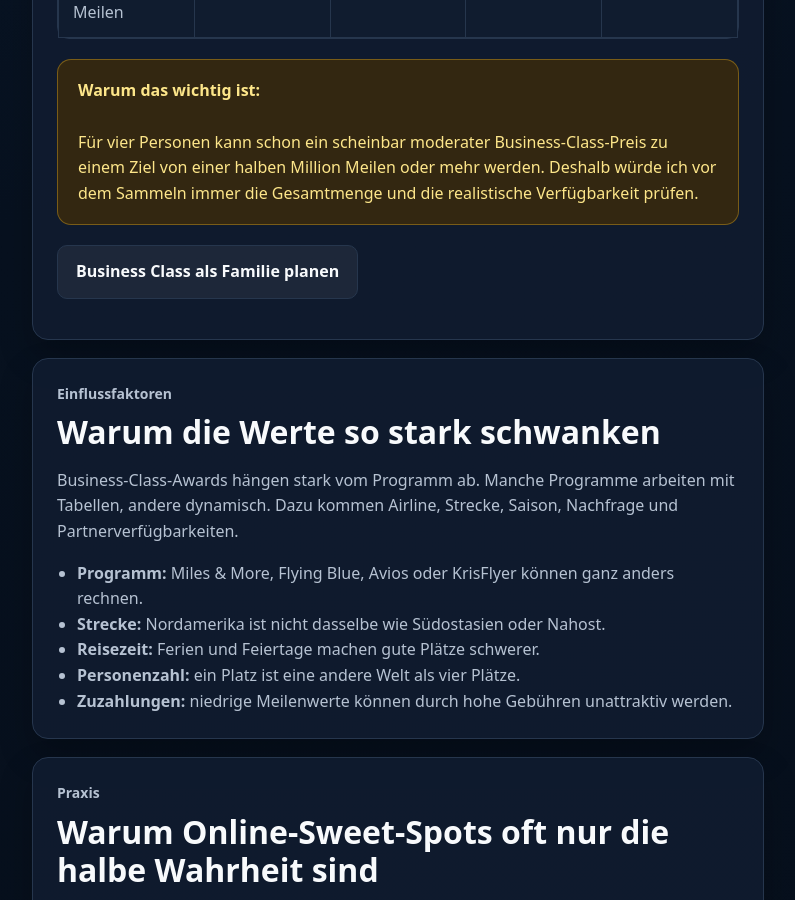
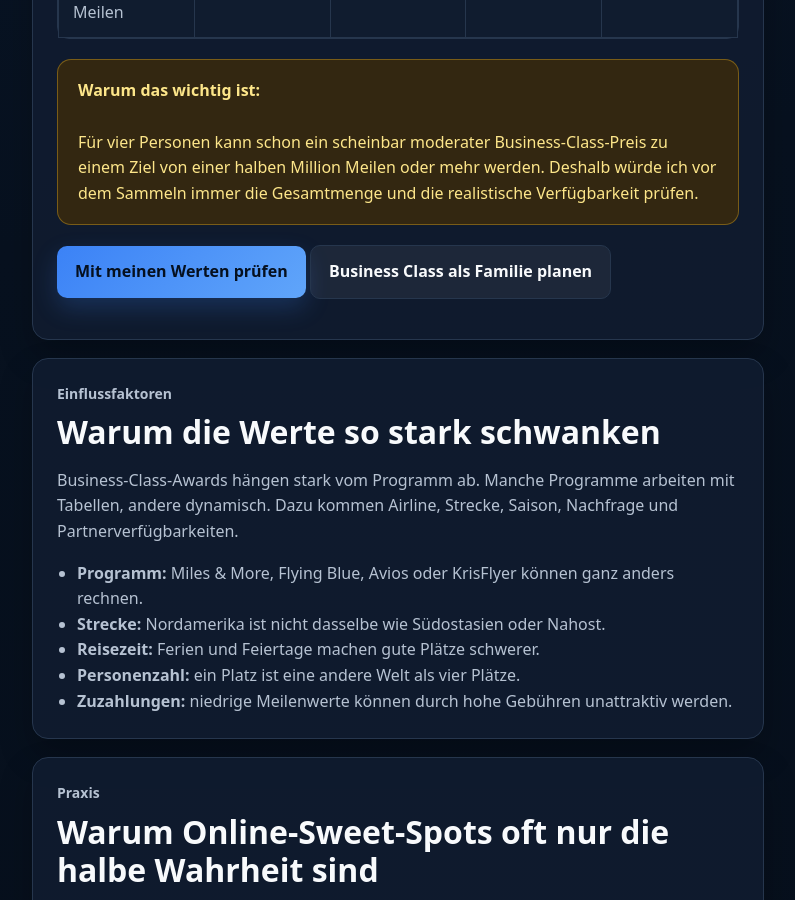
Before and after one commit to Praemienflug-Planer/miles-planer, a Jekyll site: the page built from meilen-business-class/index.html, in a window 1280 px wide and 900 px high, scrolled down 2662 px. Shown: the whole window, without its empty margins (68-863 px from the left). Built offline with Jekyll 4.4.1, drawn with Linux system fonts in a browser that asks for light colours; some of the changed text lies outside the part shown.

Commit message:
Add contextual calculator CTAs to Business Class guide

```diff
--- a/meilen-business-class/index.html
+++ b/meilen-business-class/index.html
@@ -53,14 +53,14 @@
 <body>
 <header class="site-header"><div class="container nav"><a class="brand" href="/">Prämienflug-Planer</a><nav class="main-nav" aria-label="Hauptnavigation"><a href="/rechner/">Rechner</a><a href="/meilen-business-class/">Business Class</a><a href="/meilen-thailand/">Thailand</a><a href="/meilen-new-york/">New York</a><a href="/amex-meilen-umrechnen/">Amex umrechnen</a><a href="/meilen-sammeln/">Meilen sammeln</a><a href="/faq/">FAQ</a><a href="/kontakt.html">Kontakt</a></nav></div></header>
 <main>
-<section class="hero hero-small hero-business"><div class="container hero-grid seo-hero-grid"><div><p class="eyebrow">Business Class mit Meilen</p><h1>Wie viele Meilen braucht man für Business Class?</h1><p class="hero-text">Business Class ist für viele das große Meilenziel. Gleichzeitig ist genau hier die Gefahr groß, sich von schönen Einzelbeispielen blenden zu lassen.</p><p class="hero-text">Die echte Frage lautet nicht nur: „Wie viele Meilen kostet Business Class?“ Sondern: Gibt es passende Plätze, passen Gebühren und Routing – und ist das Ziel für deine Personenzahl realistisch?</p><div class="hero-actions"><a class="btn btn-primary" href="/rechner/">Business Class berechnen</a><a class="btn btn-secondary" href="#schnellrechnung">Schnellrechnung ansehen</a></div><div class="trust-note">Orientierung statt Garantie: Awardpreise, Zuschläge und Verfügbarkeiten können sich jederzeit ändern.</div></div><div class="hero-card"><h2>Kurz gesagt</h2><ul><li>oft ca. 40.000 bis 120.000+ Meilen pro Strecke</li><li>Return-Flüge verdoppeln den Bedarf grob</li><li>Gebühren und Zuschläge können hoch sein</li><li>für Familien sind mehrere Plätze der Engpass</li><li>Premium Economy kann ein realistischer Plan B sein</li></ul></div></div></section>
+<section class="hero hero-small hero-business"><div class="container hero-grid seo-hero-grid"><div><p class="eyebrow">Business Class mit Meilen</p><h1>Wie viele Meilen braucht man für Business Class?</h1><p class="hero-text">Business Class ist für viele das große Meilenziel. Gleichzeitig ist genau hier die Gefahr groß, sich von schönen Einzelbeispielen blenden zu lassen.</p><p class="hero-text">Die echte Frage lautet nicht nur: „Wie viele Meilen kostet Business Class?“ Sondern: Gibt es passende Plätze, passen Gebühren und Routing – und ist das Ziel für deine Personenzahl realistisch?</p><div class="hero-actions"><a class="btn btn-primary" href="/rechner/?klasse=Business&quelle=business-class">Business Class berechnen</a><a class="btn btn-secondary" href="#schnellrechnung">Schnellrechnung ansehen</a></div><div class="trust-note">Orientierung statt Garantie: Awardpreise, Zuschläge und Verfügbarkeiten können sich jederzeit ändern.</div></div><div class="hero-card"><h2>Kurz gesagt</h2><ul><li>oft ca. 40.000 bis 120.000+ Meilen pro Strecke</li><li>Return-Flüge verdoppeln den Bedarf grob</li><li>Gebühren und Zuschläge können hoch sein</li><li>für Familien sind mehrere Plätze der Engpass</li><li>Premium Economy kann ein realistischer Plan B sein</li></ul></div></div></section>
 
 <section class="section"><div class="container seo-layout"><article class="seo-content">
 <div class="article-card seo-card"><p class="eyebrow">Kurzantwort</p><h2>Die ehrliche Kurzantwort</h2><p>Für Business Class gibt es keinen festen Standardwert. Je nach Programm, Strecke und Datum kann ein One-Way-Flug deutlich unter 60.000 Meilen liegen – oder weit über 100.000 Meilen kosten.</p><p>Für eine einzelne Person ist das schon relevant. Für zwei Erwachsene und Kinder wird daraus schnell ein sehr großes Sammelziel. Deshalb sollte man Business Class mit Meilen immer als Gesamtpaket betrachten: Meilen, Zuzahlung, Verfügbarkeit und Reisekomfort.</p><div class="warning-box"><strong>Praxisregel:</strong><br><br>Der beste Meilenwert hilft nichts, wenn nur ein Platz verfügbar ist, die Zuschläge zu hoch sind oder das Routing mit Kindern unpraktisch wird.</div></div>
 
 <div class="article-card seo-card" id="typische-werte"><p class="eyebrow">Größenordnung</p><h2>Typische Meilenwerte für Business Class</h2><p>Die folgende Übersicht ist bewusst grob. Sie soll helfen, ein Gefühl für die Größenordnung zu bekommen – nicht eine konkrete Buchung versprechen.</p><div class="seo-table-wrap"><table class="seo-table"><thead><tr><th>Beispiel</th><th>Typische Größenordnung</th><th>Einordnung</th></tr></thead><tbody><tr><td>Kürzere Langstrecken / Sweet Spots</td><td>ca. 40.000–60.000 Meilen pro Strecke</td><td>attraktiv, aber oft nur bei bestimmten Programmen oder Routings</td></tr><tr><td>Klassische Langstrecken</td><td>ca. 60.000–90.000 Meilen pro Strecke</td><td>häufige Planungsgröße</td></tr><tr><td>Dynamische oder teure Verfügbarkeiten</td><td>90.000–120.000+ Meilen pro Strecke</td><td>bei hoher Nachfrage auch deutlich mehr möglich</td></tr><tr><td>Return für 1 Person</td><td>oft 120.000–180.000+ Meilen</td><td>plus Steuern, Gebühren und Zuschläge</td></tr><tr><td>Return für 4 Personen</td><td>oft mehrere hunderttausend Meilen</td><td>Verfügbarkeit wird wichtiger als der reine Meilenwert</td></tr></tbody></table></div></div>
 
-<div class="article-card seo-card" id="schnellrechnung"><p class="eyebrow">Schnellrechnung</p><h2>Was bedeuten 60.000, 80.000 oder 100.000 Meilen pro Person?</h2><p>Ein Preis pro Person wirkt schnell überschaubar. Erst die Gesamtrechnung zeigt, wie groß das Ziel wirklich wird. Die Tabelle multipliziert drei reine Beispielwerte – ohne Kinderermäßigungen, Transferboni oder programmspezifische Sonderregeln.</p><div class="seo-table-wrap"><table class="seo-table"><thead><tr><th>Beispielpreis pro Person &amp; Strecke</th><th>1 Person One-Way</th><th>2 Personen One-Way</th><th>4 Personen One-Way</th><th>4 Personen Return</th></tr></thead><tbody><tr><td>60.000 Meilen</td><td>60.000</td><td>120.000</td><td>240.000</td><td>480.000</td></tr><tr><td>80.000 Meilen</td><td>80.000</td><td>160.000</td><td>320.000</td><td>640.000</td></tr><tr><td>100.000 Meilen</td><td>100.000</td><td>200.000</td><td>400.000</td><td>800.000</td></tr></tbody></table></div><div class="warning-box"><strong>Warum das wichtig ist:</strong><br><br>Für vier Personen kann schon ein scheinbar moderater Business-Class-Preis zu einem Ziel von einer halben Million Meilen oder mehr werden. Deshalb würde ich vor dem Sammeln immer die Gesamtmenge und die realistische Verfügbarkeit prüfen.</div><p><a class="btn btn-secondary" href="/business-class-familie-meilen/">Business Class als Familie planen</a></p></div>
+<div class="article-card seo-card" id="schnellrechnung"><p class="eyebrow">Schnellrechnung</p><h2>Was bedeuten 60.000, 80.000 oder 100.000 Meilen pro Person?</h2><p>Ein Preis pro Person wirkt schnell überschaubar. Erst die Gesamtrechnung zeigt, wie groß das Ziel wirklich wird. Die Tabelle multipliziert drei reine Beispielwerte – ohne Kinderermäßigungen, Transferboni oder programmspezifische Sonderregeln.</p><div class="seo-table-wrap"><table class="seo-table"><thead><tr><th>Beispielpreis pro Person &amp; Strecke</th><th>1 Person One-Way</th><th>2 Personen One-Way</th><th>4 Personen One-Way</th><th>4 Personen Return</th></tr></thead><tbody><tr><td>60.000 Meilen</td><td>60.000</td><td>120.000</td><td>240.000</td><td>480.000</td></tr><tr><td>80.000 Meilen</td><td>80.000</td><td>160.000</td><td>320.000</td><td>640.000</td></tr><tr><td>100.000 Meilen</td><td>100.000</td><td>200.000</td><td>400.000</td><td>800.000</td></tr></tbody></table></div><div class="warning-box"><strong>Warum das wichtig ist:</strong><br><br>Für vier Personen kann schon ein scheinbar moderater Business-Class-Preis zu einem Ziel von einer halben Million Meilen oder mehr werden. Deshalb würde ich vor dem Sammeln immer die Gesamtmenge und die realistische Verfügbarkeit prüfen.</div><p><a class="btn btn-primary" href="/rechner/?klasse=Business&quelle=business-class">Mit meinen Werten prüfen</a> <a class="btn btn-secondary" href="/business-class-familie-meilen/">Business Class als Familie planen</a></p></div>
 
 <div class="article-card seo-card"><p class="eyebrow">Einflussfaktoren</p><h2>Warum die Werte so stark schwanken</h2><p>Business-Class-Awards hängen stark vom Programm ab. Manche Programme arbeiten mit Tabellen, andere dynamisch. Dazu kommen Airline, Strecke, Saison, Nachfrage und Partnerverfügbarkeiten.</p><ul><li><strong>Programm:</strong> Miles &amp; More, Flying Blue, Avios oder KrisFlyer können ganz anders rechnen.</li><li><strong>Strecke:</strong> Nordamerika ist nicht dasselbe wie Südostasien oder Nahost.</li><li><strong>Reisezeit:</strong> Ferien und Feiertage machen gute Plätze schwerer.</li><li><strong>Personenzahl:</strong> ein Platz ist eine andere Welt als vier Plätze.</li><li><strong>Zuzahlungen:</strong> niedrige Meilenwerte können durch hohe Gebühren unattraktiv werden.</li></ul></div>
 
@@ -70,12 +70,12 @@
 
 <div class="article-card seo-card"><p class="eyebrow">Kosten</p><h2>Meilen reichen nicht: Gebühren und Zuschläge</h2><p>Ein häufiger Fehler ist die Annahme: genug Meilen = kostenloser Business-Class-Flug. In der Praxis kommen fast immer Cash-Kosten dazu.</p><ul><li>Flughafensteuern</li><li>Sicherheitsgebühren</li><li>Airline-Zuschläge</li><li>Service- oder programmbedingte Gebühren</li></ul><div class="warning-box"><strong>Wichtig:</strong><br><br>Vergleiche immer den Award inklusive Zuzahlung mit dem Cashpreis. Erst dann weißt du, ob die Einlösung wirklich sinnvoll ist.</div><p><a class="text-link" href="/praemienflug-steuern-gebuehren/">Steuern, Gebühren und Zuschläge einfach erklärt</a></p></div>
 
-<div class="article-card seo-card"><p class="eyebrow">Fazit</p><h2>Business Class mit Meilen ist ein gutes Ziel – aber kein Selbstläufer</h2><p>Business Class kann eine sehr starke Meileneinlösung sein. Für Familien ist sie aber eher ein ambitioniertes Ziel als ein einfacher Standardfall.</p><p>Realistisch wird es, wenn Meilenmenge, Zeitraum, Programm, Verfügbarkeit und Zuzahlungen zusammenpassen. Genau deshalb lohnt es sich, zuerst die eigene Größenordnung zu berechnen.</p><p><a class="btn btn-primary" href="/rechner/">Business Class jetzt berechnen</a></p></div>
+<div class="article-card seo-card"><p class="eyebrow">Fazit</p><h2>Business Class mit Meilen ist ein gutes Ziel – aber kein Selbstläufer</h2><p>Business Class kann eine sehr starke Meileneinlösung sein. Für Familien ist sie aber eher ein ambitioniertes Ziel als ein einfacher Standardfall.</p><p>Realistisch wird es, wenn Meilenmenge, Zeitraum, Programm, Verfügbarkeit und Zuzahlungen zusammenpassen. Genau deshalb lohnt es sich, zuerst die eigene Größenordnung zu berechnen.</p><p><a class="btn btn-primary" href="/rechner/?klasse=Business&quelle=business-class">Business Class jetzt berechnen</a></p></div>
 
 <div class="article-card seo-card"><p class="eyebrow">FAQ</p><h2>Häufige Fragen</h2><div class="faq-list"><div class="faq-item"><h3>Wie viele Meilen braucht man ungefähr für Business Class?</h3><p>Grob oft zwischen 40.000 und 120.000+ Meilen pro Strecke. Der echte Wert hängt stark von Programm, Route und Verfügbarkeit ab.</p></div><div class="faq-item"><h3>Ist Business Class mit Meilen für Familien realistisch?</h3><p>Ja, aber anspruchsvoll. Der Meilenbedarf steigt stark und mehrere Plätze auf demselben Flug sind schwerer zu finden.</p></div><div class="faq-item"><h3>Sind Gebühren in den Meilen enthalten?</h3><p>Nein. Steuern, Gebühren und Zuschläge kommen häufig zusätzlich dazu.</p></div><div class="faq-item"><h3>Was ist der beste Plan B?</h3><p>Für Familien oft Premium Economy, andere Abflughäfen oder eine getrennte Strategie für Hin- und Rückflug.</p></div></div></div>
-</article><aside class="seo-sidebar"><div class="article-card seo-card sticky-card"><p class="eyebrow">Nächster Schritt</p><h3>Business Class realistisch prüfen</h3><p>Berechne, wie groß deine Sammellücke ist und ob Business Class für deine Personenzahl erreichbar wirkt.</p><a class="btn btn-primary" href="/rechner/">Zum Rechner</a></div><div class="article-card seo-card"><p class="eyebrow">Weiterlesen</p><div class="sidebar-links"><a href="/business-class-familie-meilen/">Business Class als Familie</a><a href="/vier-praemienflug-plaetze-finden/">4 Prämienflug-Plätze finden</a><a href="/meilen-thailand/">Thailand mit Meilen</a><a href="/meilen-new-york/">New York mit Meilen</a><a href="/amex-meilen-umrechnen/">Amex Punkte umrechnen</a><a href="/meilen-sammeln/">Meilen sammeln</a></div></div></aside></div></section>
+</article><aside class="seo-sidebar"><div class="article-card seo-card sticky-card"><p class="eyebrow">Nächster Schritt</p><h3>Business Class realistisch prüfen</h3><p>Berechne, wie groß deine Sammellücke ist und ob Business Class für deine Personenzahl erreichbar wirkt.</p><a class="btn btn-primary" href="/rechner/?klasse=Business&quelle=business-class">Zum Rechner</a></div><div class="article-card seo-card"><p class="eyebrow">Weiterlesen</p><div class="sidebar-links"><a href="/business-class-familie-meilen/">Business Class als Familie</a><a href="/vier-praemienflug-plaetze-finden/">4 Prämienflug-Plätze finden</a><a href="/meilen-thailand/">Thailand mit Meilen</a><a href="/meilen-new-york/">New York mit Meilen</a><a href="/amex-meilen-umrechnen/">Amex Punkte umrechnen</a><a href="/meilen-sammeln/">Meilen sammeln</a></div></div></aside></div></section>
 
-<section class="section cta-section"><div class="container cta-box"><div><p class="eyebrow">Jetzt starten</p><h2>Meilenbedarf für deine Business-Class-Reise prüfen</h2><p>Nutze den Rechner, um Sammellücke, Sammelzeit und groben Dealwert einzuordnen.</p></div><a class="btn btn-primary" href="/rechner/">Zum Rechner</a></div></section>
+<section class="section cta-section"><div class="container cta-box"><div><p class="eyebrow">Jetzt starten</p><h2>Meilenbedarf für deine Business-Class-Reise prüfen</h2><p>Nutze den Rechner, um Sammellücke, Sammelzeit und groben Dealwert einzuordnen.</p></div><a class="btn btn-primary" href="/rechner/?klasse=Business&quelle=business-class">Mit Business Class starten</a></div></section>
 <section class="section legal-note-section"><div class="container legal-note"><strong>Hinweis:</strong> Diese Website dient der Information und Planung. Verfügbarkeiten, Zuschläge, Transferverhältnisse und Awardpreise können sich ändern.</div></section>
 </main>
 <footer class="site-footer"><div class="container footer-grid"><div><div class="brand footer-brand">Prämienflug-Planer</div><p class="footer-text">Planungstool für Prämienflüge mit Fokus auf Familien, Sammellücke und realistische Umsetzbarkeit.</p></div><div><h4>Navigation</h4><ul class="footer-links"><li><a href="/rechner/">Rechner</a></li><li><a href="/meilen-business-class/">Business Class</a></li><li><a href="/meilen-thailand/">Thailand</a></li><li><a href="/meilen-new-york/">New York</a></li><li><a href="/amex-meilen-umrechnen/">Amex umrechnen</a></li><li><a href="/meilen-sammeln/">Meilen sammeln</a></li><li><a href="/faq/">FAQ</a></li></ul></div><div><h4>Rechtliches</h4><ul class="footer-links"><li><a href="/impressum.html">Impressum</a></li><li><a href="/datenschutz.html">Datenschutz</a></li><li><a href="/transparenz.html">Transparenz</a></li><li><a href="/kontakt.html">Kontakt</a></li></ul></div></div></footer>
```
